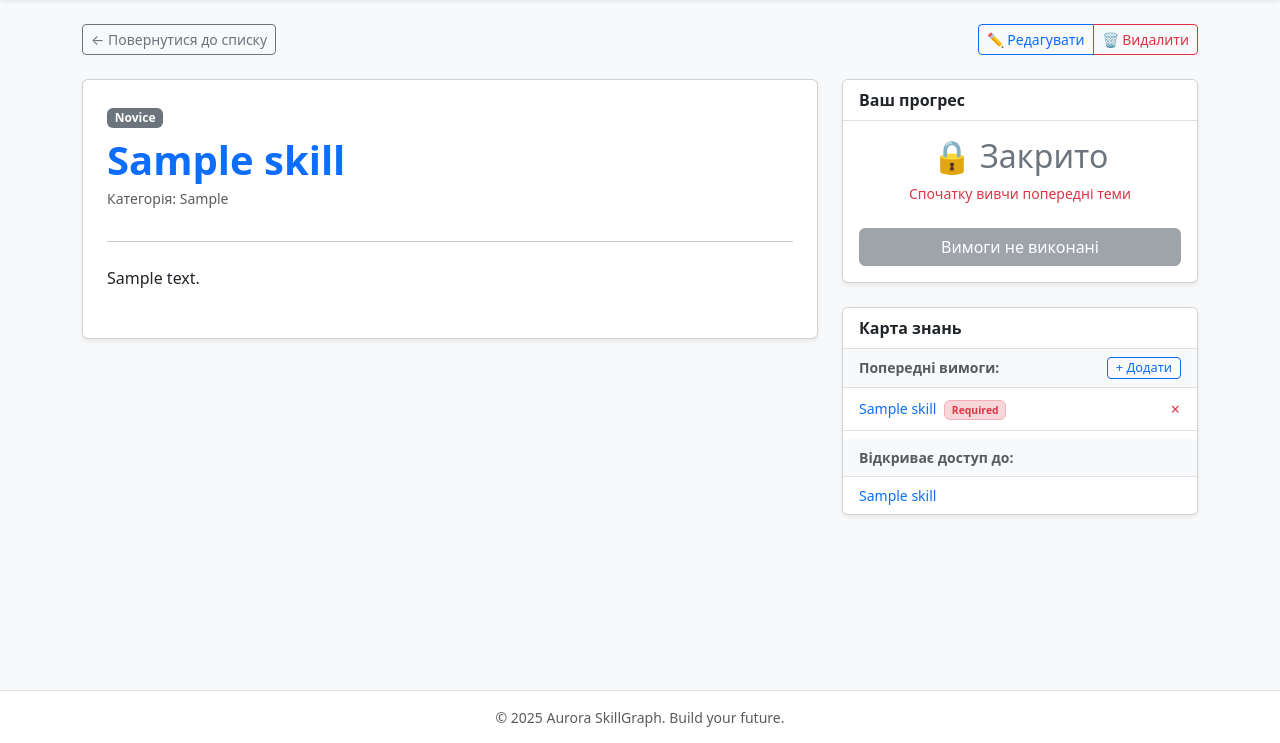
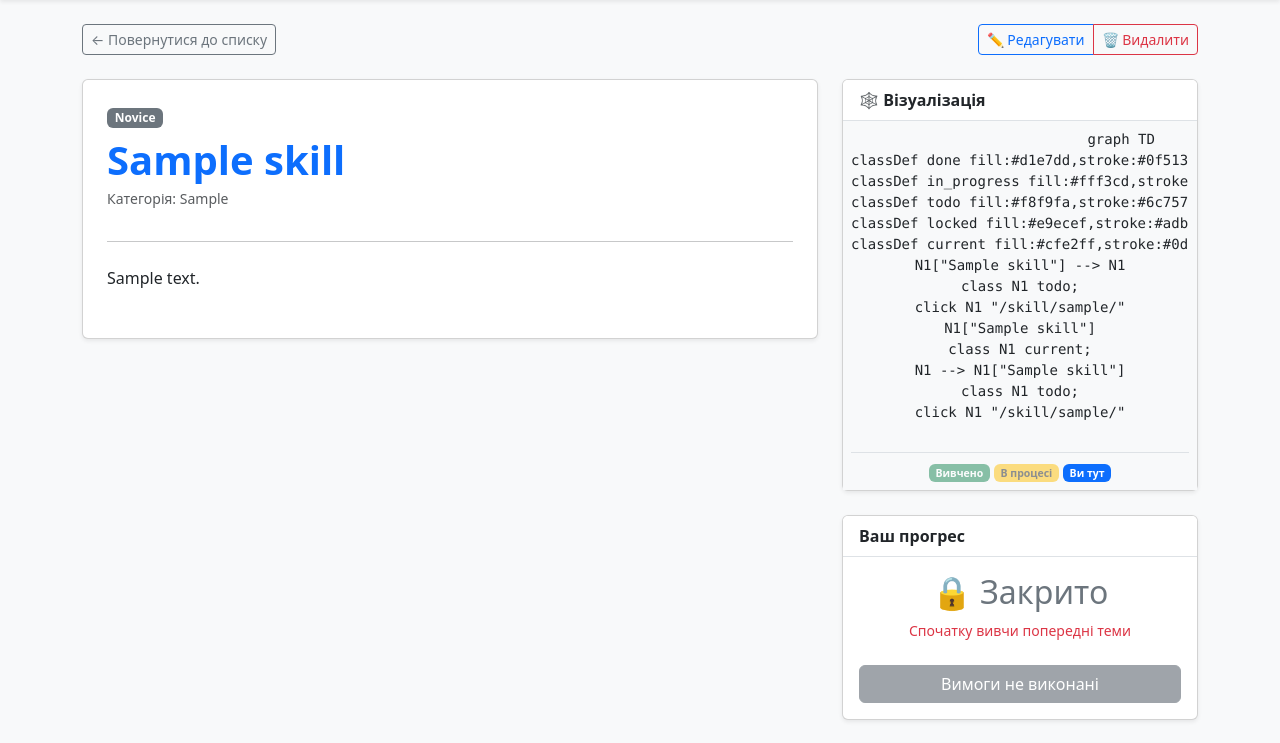
Before and after one commit to elKINTARO/aurora-skill-graph, a Django app: a page that uses templates/base.html in a window 1280 px wide. Shown: the part 56-799 px from the top of the page. Run offline with Django 5.2, Linux system fonts and the light colour scheme; a user stored in the database is signed in; tables that the repository leaves empty hold one stand-in row (values such as "Sample post"); some libraries are stand-ins or nearby versions.

Commit message:
Initial commit - connected Mermaid.js library for skill tree visualization

```diff
--- a/skills/templates/skills/skill_detail.html
+++ b/skills/templates/skills/skill_detail.html
@@ -61,7 +61,24 @@
 
         <div class="col-lg-4">
 
-            <div class="card shadow-sm mb-4 sticky-top" style="top: 80px; z-index: 1;"> <div class="card-header bg-white fw-bold border-bottom">
+            <div class="card shadow-sm mb-4">
+                <div class="card-header bg-white fw-bold border-bottom">
+                    🕸️ Візуалізація
+                </div>
+                <div class="card-body text-center bg-light p-2">
+                    <pre class="mermaid" style="background: none; margin: 0;">
+                        {{ mermaid_graph|safe }}
+                    </pre>
+                    <small class="text-muted d-block mt-2 border-top pt-2">
+                        <span class="badge bg-success opacity-50">Вивчено</span>
+                        <span class="badge bg-warning text-dark opacity-50">В процесі</span>
+                        <span class="badge bg-primary">Ви тут</span>
+                    </small>
+                </div>
+            </div>
+
+            <div class="card shadow-sm mb-4 sticky-top" style="top: 80px; z-index: 1;">
+                <div class="card-header bg-white fw-bold border-bottom">
                     Ваш прогрес
                 </div>
                 <div class="card-body text-center">
--- a/skills/views.py
+++ b/skills/views.py
@@ -82,32 +82,73 @@
 
     return redirect('skill_list')
 
+
 @never_cache
+@login_required
 def skill_detail(request, skill_slug):
-    skill = get_object_or_404(Skill, slug=skill_slug)
-    if request.user.is_authenticated:
+    skill = get_object_or_404(Skill, slug=skill_slug, author=request.user)
+
+    try:
+        progress = UserSkillProgress.objects.get(user=request.user, skill=skill)
+        skill.my_status = progress.status
+    except UserSkillProgress.DoesNotExist:
+        skill.my_status = 'todo'
+
+    if skill.my_status == 'todo':
+        skill.is_locked = False
+        for req in skill.requires.all():
+            if req.dependency_type == 'hard':
+                is_parent_done = UserSkillProgress.objects.filter(
+                    user=request.user,
+                    skill=req.from_skill,
+                    status='done'
+                ).exists()
+                if not is_parent_done:
+                    skill.is_locked = True
+                    break
+
+    mermaid_graph = ["graph TD"]
+
+    mermaid_graph.append("classDef done fill:#d1e7dd,stroke:#0f5132,stroke-width:2px;")
+    mermaid_graph.append("classDef in_progress fill:#fff3cd,stroke:#856404,stroke-width:2px;")
+    mermaid_graph.append("classDef todo fill:#f8f9fa,stroke:#6c757d,stroke-width:1px,stroke-dasharray: 5 5;")
+    mermaid_graph.append("classDef locked fill:#e9ecef,stroke:#adb5bd,stroke-width:1px;")
+    mermaid_graph.append("classDef current fill:#cfe2ff,stroke:#0d6efd,stroke-width:4px;")
+
+    for req in skill.requires.all():
+        parent = req.from_skill
         try:
-            progress = UserSkillProgress.objects.get(user=request.user, skill=skill)
-            skill.my_status = progress.status
+            p_status = UserSkillProgress.objects.get(user=request.user, skill=parent).status
         except UserSkillProgress.DoesNotExist:
-            skill.my_status = 'todo'
+            p_status = 'todo'
 
-        if skill.my_status == 'todo':
-            skill.is_locked = False
-            for req in skill.requires.all():
-                if req.dependency_type == 'hard':
-                    is_parent_done = UserSkillProgress.objects.filter(
-                        user=request.user,
-                        skill=req.from_skill,
-                        status='done'
-                    ).exists()
+        mermaid_graph.append(f'N{parent.id}["{parent.title}"] --> N{skill.id}')
 
-                    if not is_parent_done:
-                        skill.is_locked = True
-                        break
+        mermaid_graph.append(f'class N{parent.id} {p_status};')
 
-    return render(request, 'skills/skill_detail.html', {'skill': skill})
+        mermaid_graph.append(f'click N{parent.id} "/skill/{parent.slug}/"')
 
+    mermaid_graph.append(f'N{skill.id}["{skill.title}"]')
+    mermaid_graph.append(f'class N{skill.id} current;')
+
+    for req in skill.required_by.all():
+        child = req.to_skill
+        try:
+            c_status = UserSkillProgress.objects.get(user=request.user, skill=child).status
+        except UserSkillProgress.DoesNotExist:
+            c_status = 'todo'
+
+        mermaid_graph.append(f'N{skill.id} --> N{child.id}["{child.title}"]')
+
+        mermaid_graph.append(f'class N{child.id} {c_status};')
+        mermaid_graph.append(f'click N{child.id} "/skill/{child.slug}/"')
+
+    mermaid_string = "\n".join(mermaid_graph)
+
+    return render(request, 'skills/skill_detail.html', {
+        'skill': skill,
+        'mermaid_graph': mermaid_string
+    })
 
 def register(request):
     if request.method == 'POST':
--- a/templates/base.html
+++ b/templates/base.html
@@ -45,6 +45,19 @@
 
     <script src="https://cdn.jsdelivr.net/npm/bootstrap@5.3.0/dist/js/bootstrap.bundle.min.js"></script>
 
+    <script type="module">
+        import mermaid from 'https://cdn.jsdelivr.net/npm/mermaid@10/dist/mermaid.esm.min.mjs';
+        mermaid.initialize({
+            startOnLoad: true,
+            theme: 'base',
+            themeVariables: {
+                primaryColor: '#e3f2fd', // Світло-синій
+                edgeLabelBackground: '#ffffff',
+                tertiaryColor: '#f8f9fa'
+            }
+        });
+    </script>
+
     {% block extra_js %}{% endblock %}
 </body>
 </html>
```
